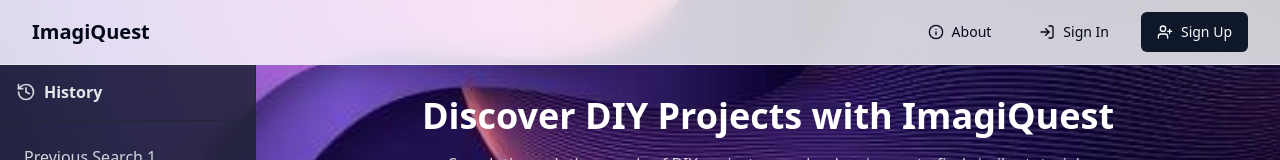
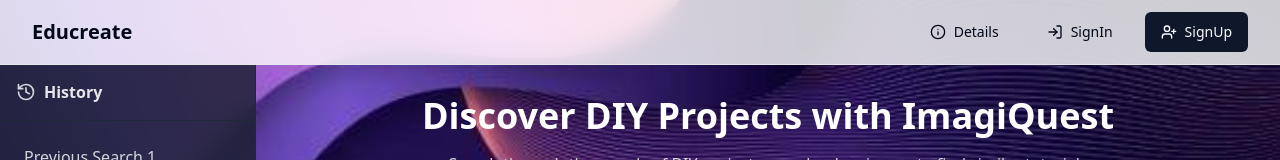
Before and after one commit to ssukesh182/IntelligenceAI, a React (Vite) app: page / in a window 1280 px wide. Shown: the top 160 px of the page. Built offline with nearby package versions, Linux system fonts and the light colour scheme.

Commit message:
Updated the project

```diff
--- a/src/components/NavBar.tsx
+++ b/src/components/NavBar.tsx
@@ -9,25 +9,25 @@ const NavBar = () => {
       <div className="max-w-7xl mx-auto px-4 sm:px-6 lg:px-8">
         <div className="flex justify-between items-center h-16">
           <Link to="/" className="text-xl font-semibold">
-            ImagiQuest
+            Educreate
           </Link>
           <div className="flex items-center gap-4">
             <Link to="/about">
               <Button variant="ghost" className="flex items-center gap-2">
                 <Info className="w-4 h-4" />
-                About
+                Details
               </Button>
             </Link>
             <Link to="/signin">
               <Button variant="ghost" className="flex items-center gap-2">
                 <LogIn className="w-4 h-4" />
-                Sign In
+                SignIn
               </Button>
             </Link>
             <Link to="/signup">
               <Button variant="default" className="flex items-center gap-2">
                 <UserPlus className="w-4 h-4" />
-                Sign Up
+                SignUp
               </Button>
             </Link>
           </div>
```
